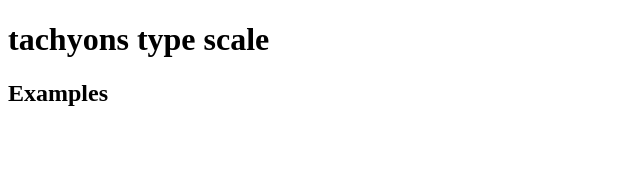
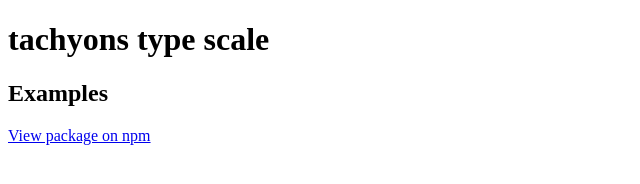
Before and after one commit to tachyons-css/tachyons-type-scale, a website: page index.html in a window 1280 px wide. Shown: the whole page, without its empty margins (0-640 px from the left). Drawn offline with Linux system fonts and the light colour scheme.

Commit message:
Adding link to npm module

```diff
--- a/index.html
+++ b/index.html
@@ -13,5 +13,6 @@
   <body>
     <h1>tachyons type scale</h1>
     <h2>Examples</h2>
+    <a href="http://npmjs.org/package/tachyons-type-scale" title="tachyons-type-scale">View package on npm</a>
   </body>
 </html>
```
